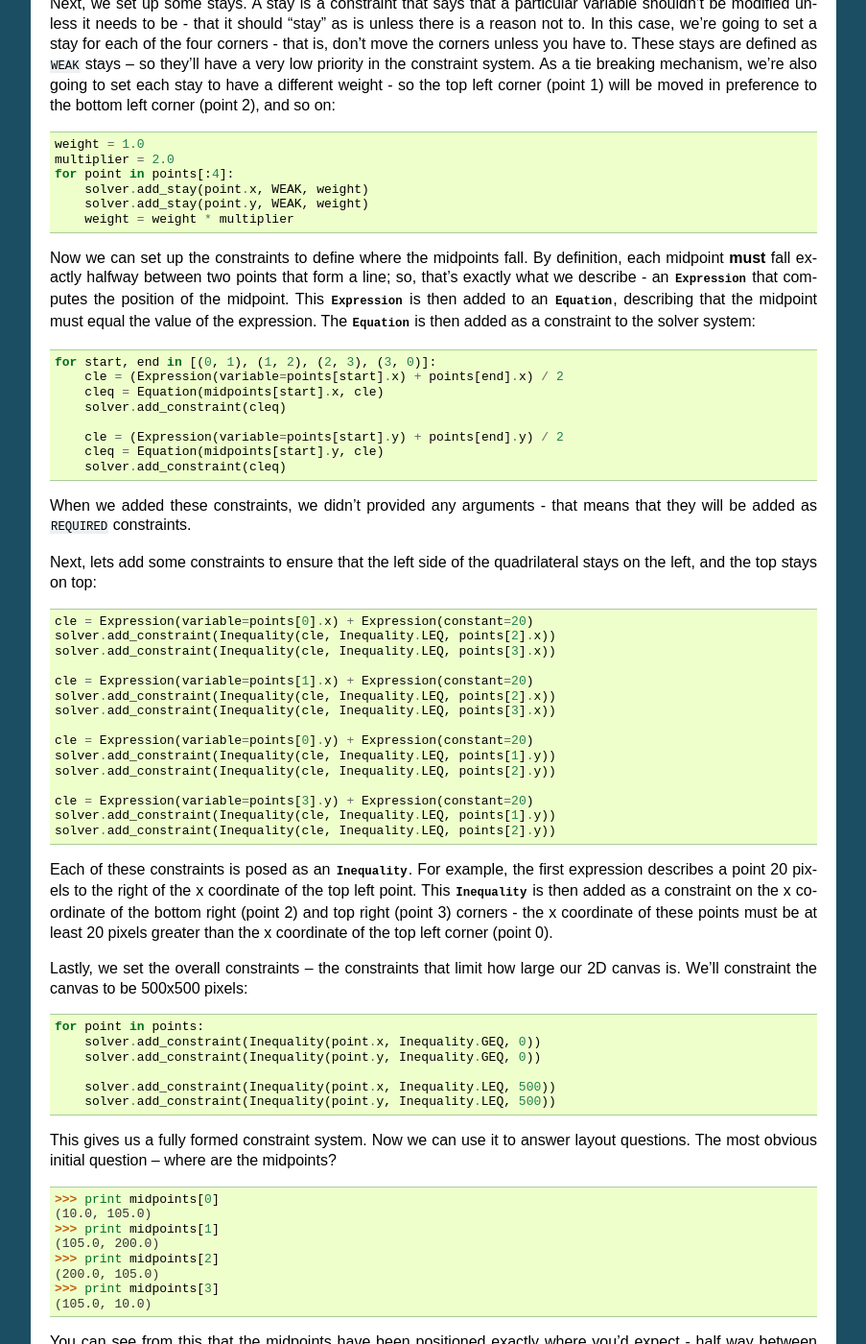
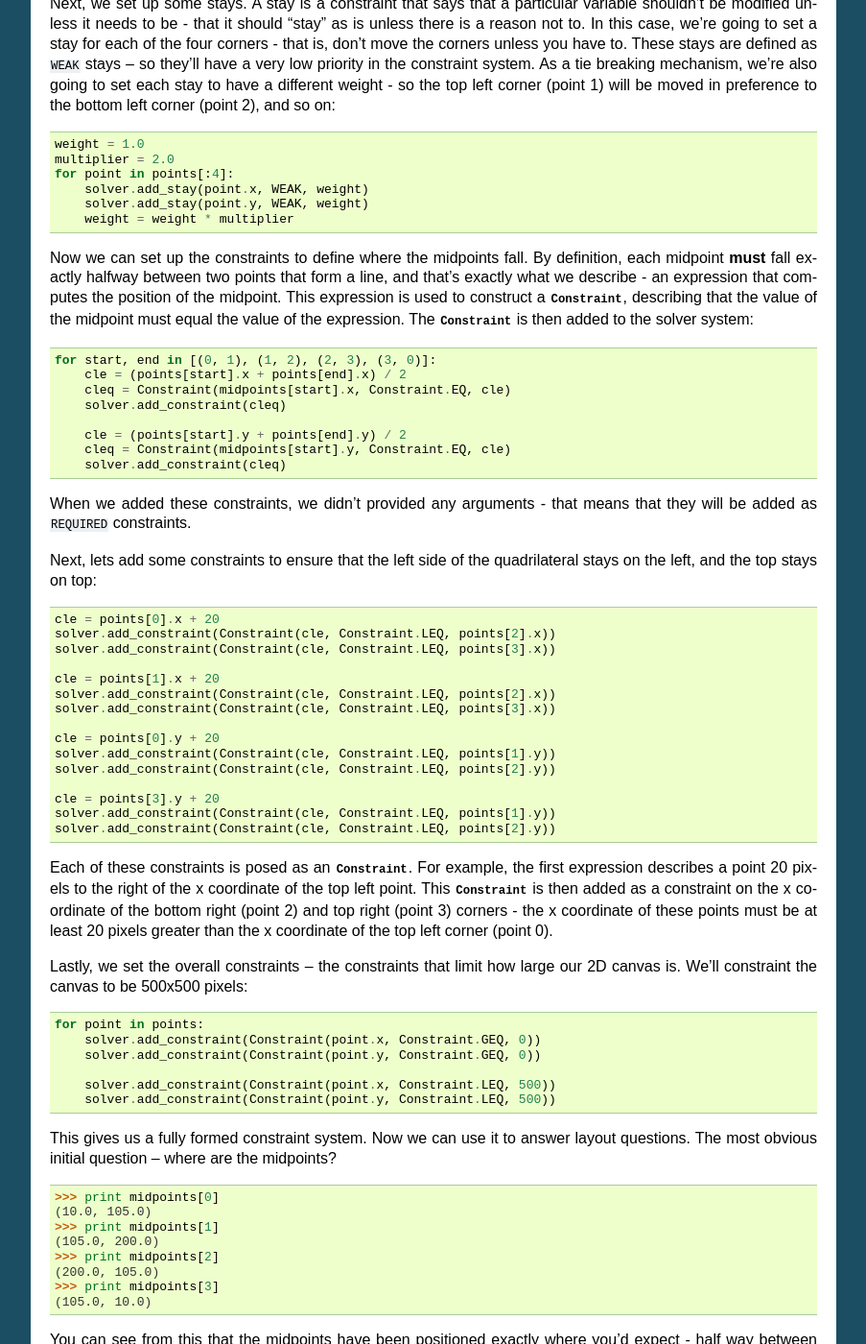
Before and after one commit to brodderickrodriguez/cassowary, a Sphinx documentation site: the page built from docs/topics/examples.rst, in a window 1280 px wide and 1400 px high, scrolled down 907 px. Shown: the whole window at 96% size, without its empty margins (198-1101 px from the left). Built offline with Sphinx 7.4.7, drawn with Linux system fonts in a browser that asks for light colours; some of the changed text lies outside the part shown.

Commit message:
Refactored Inequality and Equation into a single Constraint class.

```diff
--- a/cassowary/__init__.py
+++ b/cassowary/__init__.py
@@ -1,4 +1,5 @@
-from .constraint import Equation, Inequality
+from .constraint import Constraint
+from .error import RequiredFailure, ConstraintNotFound, InternalError
 from .simplex_solver import SimplexSolver
 from .strength import REQUIRED, STRONG, MEDIUM, WEAK
 from .variable import Variable
--- a/docs/topics/examples.rst
+++ b/docs/topics/examples.rst
@@ -19,7 +19,7 @@ constraints.
 
 Firstly, we set up the solver system itself::
 
-    from cassowary import SimplexSolver, Variable, Expression, Inequality, Equation
+    from cassowary import SimplexSolver, Variable, Constraint
     solver = SimplexSolver()
 
 Then, we set up a convenience class for holding information about points
@@ -73,19 +73,19 @@ so on::
 
 Now we can set up the constraints to define where the midpoints fall. By
 definition, each midpoint **must** fall exactly halfway between two points
-that form a line; so, that's exactly what we describe - an :class:`Expression`
-that computes the position of the midpoint. This :class:`Expression` is then
-added to an :class:`Equation`, describing that the midpoint must equal the
-value of the expression. The :class:`Equation` is then added as a constraint
-to the solver system::
+that form a line, and that's exactly what we describe - an expression that
+computes the position of the midpoint. This expression is used to construct a
+:class:`Constraint`, describing that the value of the midpoint must equal the
+value of the expression. The :class:`Constraint` is then added to the solver
+system::
 
     for start, end in [(0, 1), (1, 2), (2, 3), (3, 0)]:
-        cle = (Expression(variable=points[start].x) + points[end].x) / 2
-        cleq = Equation(midpoints[start].x, cle)
+        cle = (points[start].x + points[end].x) / 2
+        cleq = Constraint(midpoints[start].x, Constraint.EQ, cle)
         solver.add_constraint(cleq)
 
-        cle = (Expression(variable=points[start].y) + points[end].y) / 2
-        cleq = Equation(midpoints[start].y, cle)
+        cle = (points[start].y + points[end].y) / 2
+        cleq = Constraint(midpoints[start].y, Constraint.EQ, cle)
         solver.add_constraint(cleq)
 
 When we added these constraints, we didn't provided any arguments - that means
@@ -94,25 +94,25 @@ that they will be added as ``REQUIRED`` constraints.
 Next, lets add some constraints to ensure that the left side of the quadrilateral
 stays on the left, and the top stays on top::
 
-    cle = Expression(variable=points[0].x) + Expression(constant=20)
-    solver.add_constraint(Inequality(cle, Inequality.LEQ, points[2].x))
-    solver.add_constraint(Inequality(cle, Inequality.LEQ, points[3].x))
+    cle = points[0].x + 20
+    solver.add_constraint(Constraint(cle, Constraint.LEQ, points[2].x))
+    solver.add_constraint(Constraint(cle, Constraint.LEQ, points[3].x))
 
-    cle = Expression(variable=points[1].x) + Expression(constant=20)
-    solver.add_constraint(Inequality(cle, Inequality.LEQ, points[2].x))
-    solver.add_constraint(Inequality(cle, Inequality.LEQ, points[3].x))
+    cle = points[1].x + 20
+    solver.add_constraint(Constraint(cle, Constraint.LEQ, points[2].x))
+    solver.add_constraint(Constraint(cle, Constraint.LEQ, points[3].x))
 
-    cle = Expression(variable=points[0].y) + Expression(constant=20)
-    solver.add_constraint(Inequality(cle, Inequality.LEQ, points[1].y))
-    solver.add_constraint(Inequality(cle, Inequality.LEQ, points[2].y))
+    cle = points[0].y + 20
+    solver.add_constraint(Constraint(cle, Constraint.LEQ, points[1].y))
+    solver.add_constraint(Constraint(cle, Constraint.LEQ, points[2].y))
 
-    cle = Expression(variable=points[3].y) + Expression(constant=20)
-    solver.add_constraint(Inequality(cle, Inequality.LEQ, points[1].y))
-    solver.add_constraint(Inequality(cle, Inequality.LEQ, points[2].y))
+    cle = points[3].y + 20
+    solver.add_constraint(Constraint(cle, Constraint.LEQ, points[1].y))
+    solver.add_constraint(Constraint(cle, Constraint.LEQ, points[2].y))
 
-Each of these constraints is posed as an :class:`Inequality`. For example, the first
+Each of these constraints is posed as an :class:`Constraint`. For example, the first
 expression describes a point 20 pixels to the right of the x coordinate of the top
-left point. This :class:`Inequality` is then added as a constraint on the x coordinate
+left point. This :class:`Constraint` is then added as a constraint on the x coordinate
 of the bottom right (point 2) and top right (point 3) corners - the x coordinate of these
 points must be at least 20 pixels greater than the x coordinate of the top left corner
 (point 0).
@@ -121,11 +121,11 @@ Lastly, we set the overall constraints -- the constraints that limit how large o
 2D canvas is. We'll constraint the canvas to be 500x500 pixels::
 
     for point in points:
-        solver.add_constraint(Inequality(point.x, Inequality.GEQ, 0))
-        solver.add_constraint(Inequality(point.y, Inequality.GEQ, 0))
+        solver.add_constraint(Constraint(point.x, Constraint.GEQ, 0))
+        solver.add_constraint(Constraint(point.y, Constraint.GEQ, 0))
 
-        solver.add_constraint(Inequality(point.x, Inequality.LEQ, 500))
-        solver.add_constraint(Inequality(point.y, Inequality.LEQ, 500))
+        solver.add_constraint(Constraint(point.x, Constraint.LEQ, 500))
+        solver.add_constraint(Constraint(point.y, Constraint.LEQ, 500))
 
 This gives us a fully formed constraint system. Now we can use it to answer
 layout questions. The most obvious initial question -- where are the midpoints?
@@ -190,7 +190,7 @@ a relatively simple exercise left for the reader.
 As with the Quadrilateral demo, we start by creating the solver, and creating
 a storage mechanism to hold details about buttons::
 
-    from cassowary import SimplexSolver, Variable, Expression, Inequality, Equation
+    from cassowary import SimplexSolver, Variable, Constraint
 
     solver = SimplexSolver()
 
@@ -221,75 +221,30 @@ the widgets it contains, so the right limit is a ``WEAK`` constraint.
 Now we can define the constraints on the button layouts::
 
     # The two buttons are the same width
-    solver.add_constraint(
-        Equation(
-            Expression(variable=b1.width),
-            Expression(variable=b2.width),
-        )
-    )
+    solver.add_constraint(Constraint(b1.width, Constraint.EQ, b2.width))
 
     # Button1 starts 50 from the left margin.
-    solver.add_constraint(
-        Equation(
-            Expression(variable=b1.left),
-            Expression(variable=left_limit) + 50
-        )
-    )
+    solver.add_constraint(Constraint(b1.left, Constraint.EQ, left_limit + 50))
 
     # Button2 ends 50 from the right margin
-    solver.add_constraint(
-        Equation(
-            Expression(variable=left_limit) + Expression(variable=right_limit),
-            Expression(variable=b2.left) + Expression(variable=b2.width) + 50,
-        ),
-    )
+    solver.add_constraint(Constraint(left_limit + right_limit, Constraint.EQ, b2.left + b2.width + 50))
 
     # Button2 starts at least 100 from the end of Button1. This is the
     # "elastic" constraint in the system that will absorb extra space
     # in the layout.
-    solver.add_constraint(
-        Inequality(
-            Expression(variable=b2.left),
-            Inequality.GEQ,
-            Expression(variable=b1.left) + Expression(variable=b1.width) + 100,
-        )
-    )
+    solver.add_constraint(Constraint(b2.left, Constraint.GEQ, b1.left + b1.width + 100))
 
     # Button1 has a minimum width of 87
-    solver.add_constraint(
-        Inequality(
-            Expression(variable=b1.width),
-            Inequality.GEQ,
-            87,
-        )
-    )
+    solver.add_constraint(Constraint(b1.width, Constraint.GEQ, 87))
 
     # Button1's preferred width is 87
-    solver.add_constraint(
-        Equation(
-            Expression(variable=b1.width),
-            87,
-            strength=STRONG
-        )
-    )
+    solver.add_constraint(Constraint(b1.width, Constraint.EQ, 87, strength=STRONG))
 
     # Button2's minimum width is 113
-    solver.add_constraint(
-        Inequality(
-            Expression(variable=b2.width),
-            Inequality.GEQ,
-            113,
-        )
-    )
+    solver.add_constraint(Constraint(b2.width, Constraint.GEQ, 113))
 
     # Button2's preferred width is 113
-    solver.add_constraint(
-        Equation(
-            Expression(variable=b2.width),
-            113,
-            strength=STRONG
-        )
-    )
+    solver.add_constraint(Constraint(b2.width, Constraint.EQ, 113, strength=STRONG))
 
 Since we haven't imposed a hard constraint on the right hand side, the constraint
 system will give us the smallest window that will satisfy these constraints::
@@ -328,7 +282,7 @@ a new limit::
     solver.remove_constraint(right_limit_stay)
 
     right_limit.value = 475
-    right_limit_stay = StayConstraint(right_limit, REQUIRED)
+    right_limit_stay = solver.add_constraint(right_limit, strength=REQUIRED)
     solver.add_constraint(right_limit_stay)
 
     >>> print b1
```
Also changed, not shown: other parts of docs/topics/examples.rst (+1 -2 lines), 7 other files.
